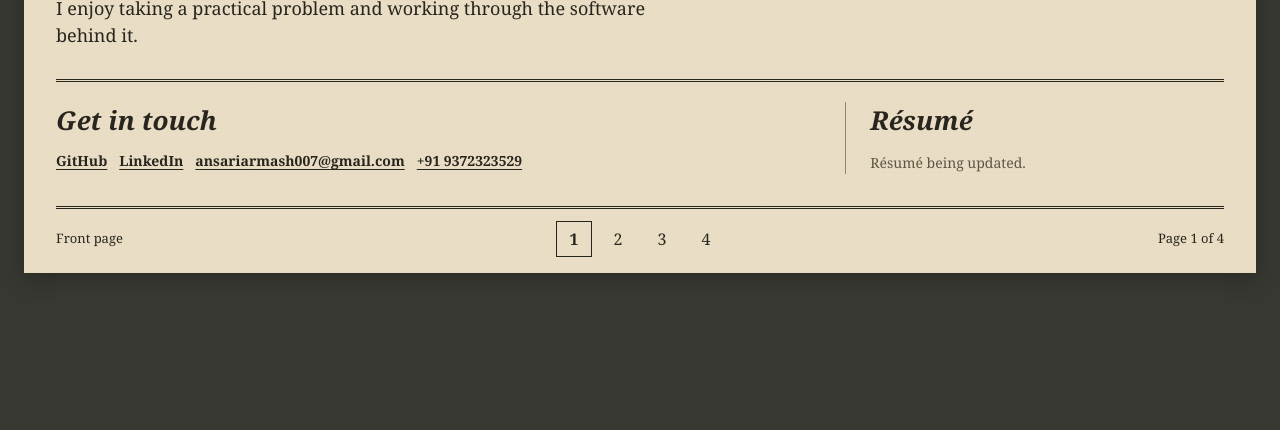
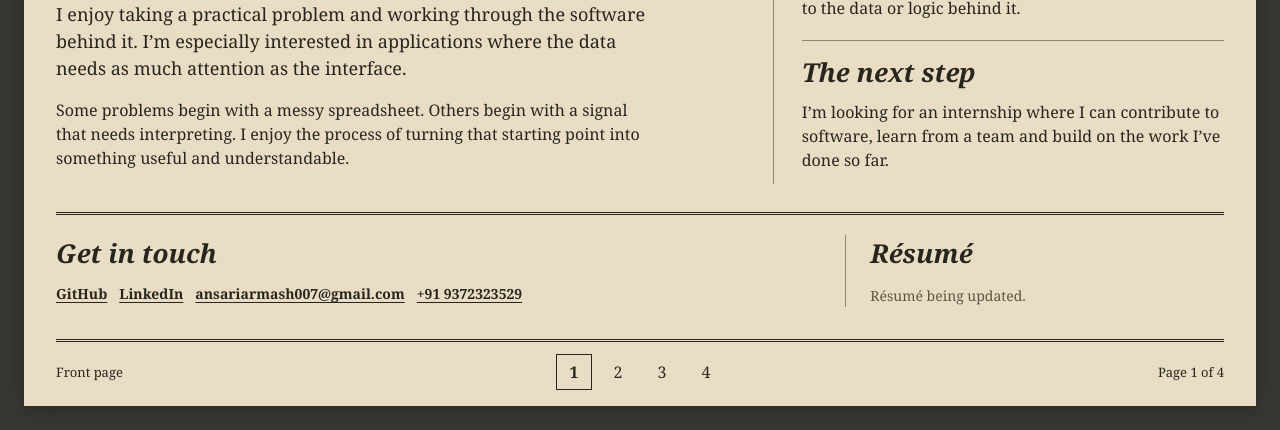
Before and after one commit to armash66/portfolio, a website: page index.html in a window 1280 px wide. Shown: the part 464-894 px from the top of the page. Before the commit the page ends 800 px from the top, so only its background shows below. Drawn offline with Linux system fonts and the light colour scheme; a web font is replaced by a local one.

Commit message:
Expand introduction with work interests and internship intent

```diff
--- a/app.js
+++ b/app.js
@@ -24,7 +24,7 @@ function educationList() {
  return '<ol class="education-ledger">' + profile.education.map(e=>'<li><span class="dates">' + escapeHtml(e.dates) + '</span><h3>' + escapeHtml(e.title) + '</h3><p>' + escapeHtml(e.institution) + '</p><span class="small muted">' + escapeHtml(e.note) + '</span></li>').join('') + '</ol>';
 }
 function frontPage() {
- return '<section class="opening"><p class="kicker">Mumbai · Engineering portfolio</p><h1>Armash Ansari</h1><p class="opening-deck">Backend systems & applied machine learning.</p><p class="opening-note">I enjoy taking a practical problem and working through the software behind it.</p><div class="opening-bottom"><section><h2>Get in touch</h2><div class="links">'+correspondence()+'</div></section><section><h2>Résumé</h2>'+resumeNotice()+'</section></div></section>';
+ return '<section class="opening"><p class="kicker">Mumbai · Engineering portfolio</p><h1>Armash Ansari</h1><div class="opening-editorial"><div><p class="opening-deck">Backend systems & applied machine learning.</p><p class="opening-note">I enjoy taking a practical problem and working through the software behind it. I’m especially interested in applications where the data needs as much attention as the interface.</p><p>Some problems begin with a messy spreadsheet. Others begin with a signal that needs interpreting. I enjoy the process of turning that starting point into something useful and understandable.</p></div><aside class="opening-aside"><section><h2>What I look for in a problem</h2><p>A clear purpose, something to investigate, and a result I can check. I like being able to follow an answer back to the data or logic behind it.</p></section><section><h2>The next step</h2><p>I’m looking for an internship where I can contribute to software, learn from a team and build on the work I’ve done so far.</p></section></aside></div><div class="opening-bottom"><section><h2>Get in touch</h2><div class="links">'+correspondence()+'</div></section><section><h2>Résumé</h2>'+resumeNotice()+'</section></div></section>';
 }
 function worksPage() {
  return heading('Selected work', '')+'<div class="work-pair">'+profile.projects.map(p=>'<article><p class="kicker">'+escapeHtml(p.category)+'</p><h2>'+escapeHtml(p.title)+'</h2><p>'+escapeHtml(p.description)+'</p><p class="tech">'+escapeHtml(p.stack)+'</p>'+projectLinks(p)+'</article>').join('')+'</div><section class="other-work work-tail"><p class="kicker">Other experiments</p><ul>'+profile.otherProjects.map(p=>'<li>'+link(p.source,p.title)+'<span>'+escapeHtml(p.note)+'</span></li>').join('')+'</ul></section>';
--- a/styles.css
+++ b/styles.css
@@ -231,6 +231,13 @@ main{padding-top:20px}
 .opening h1{font:clamp(52px,7vw,90px)/1.1 'UnifrakturMaguntia',Georgia,serif;margin:10px 0 18px}
 .opening-deck{font:bold 30px/1.3 var(--display);max-width:680px}
 .opening-note{font-size:18px;max-width:600px;margin:18px 0 30px}
+.opening-editorial{display:grid;grid-template-columns:minmax(0,1.5fr) minmax(0,1fr);gap:40px;margin:24px 0 28px}
+.opening-editorial .opening-note{margin-bottom:16px}
+.opening-editorial>div>p:last-child{max-width:600px}
+.opening-aside{border-left:1px solid var(--rule);padding-left:28px}
+.opening-aside h2{font:bold italic 26px/1.2 var(--display)}
+.opening-aside section+section{border-top:1px solid var(--rule);padding-top:16px;margin-top:20px}
+@media(max-width:699px){.opening-editorial{display:block}.opening-aside{border-left:0;border-top:1px solid var(--rule);padding:20px 0 0;margin-top:20px}}
 .opening-bottom{display:grid;grid-template-columns:minmax(0,2fr) minmax(0,1fr);gap:32px;border-top:var(--double);padding-top:20px}
 .opening-bottom>section+section{border-left:1px solid var(--rule);padding-left:24px}
 .opening-bottom h2{font:bold italic 26px var(--display)}
```
